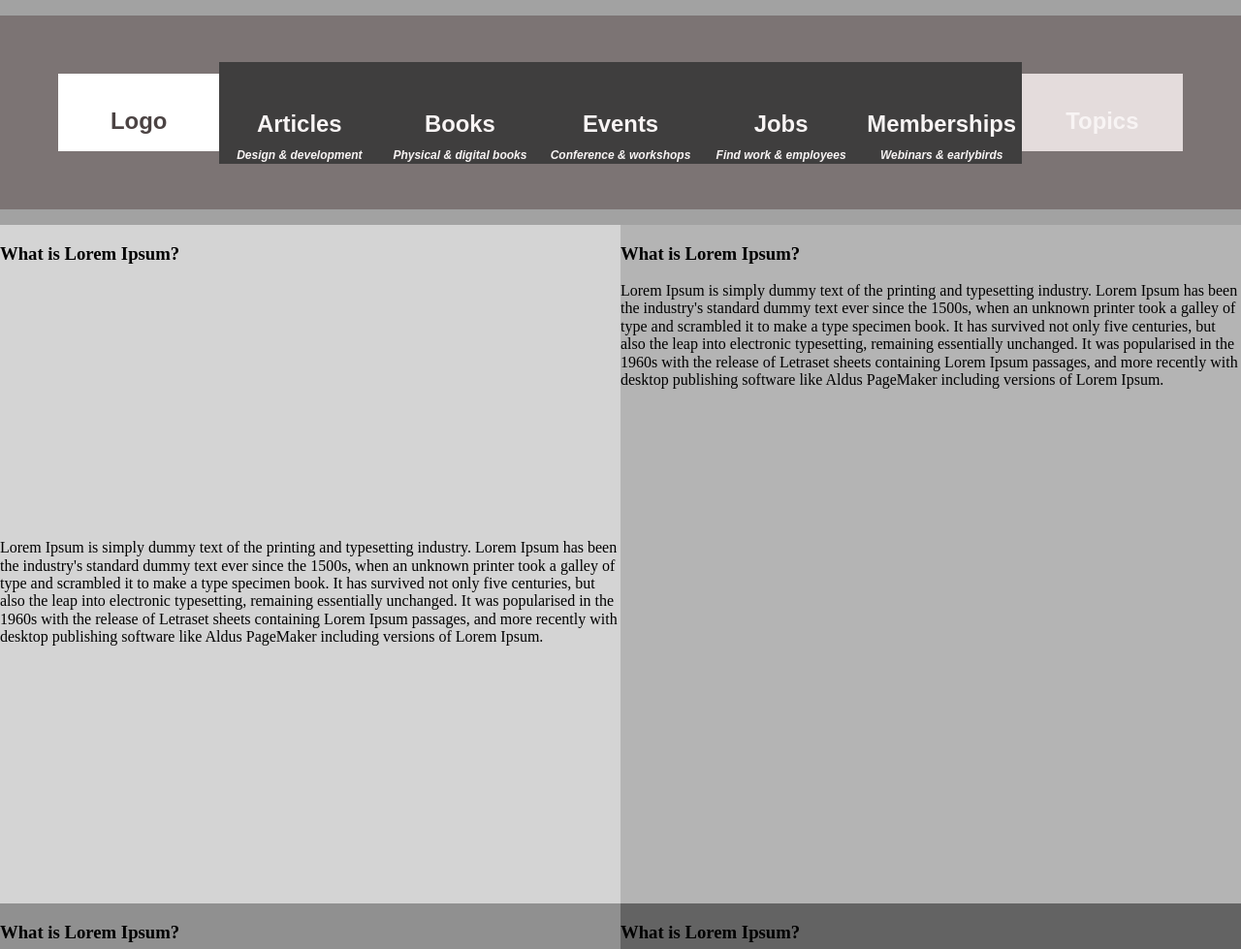
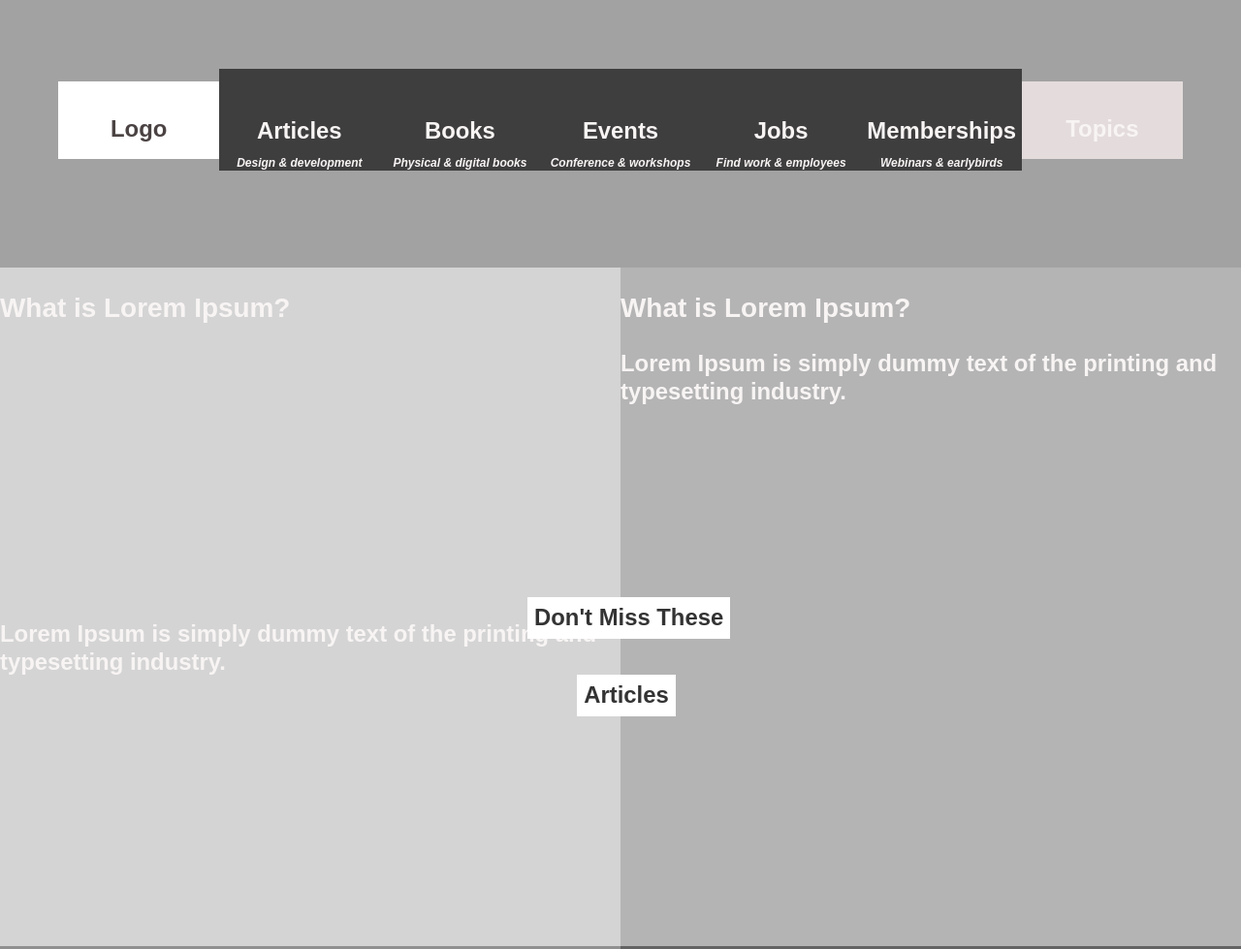
Before and after one commit to Bluette1/design-teardown, a website: page index.html in a window 1280 px wide. Shown: the top 979 px of the page at 97% size. Drawn offline with Linux system fonts and the light colour scheme.

Commit message:
Added heading styling
- Added heading styling

```diff
--- a/index.css
+++ b/index.css
@@ -14,10 +14,15 @@ body {
   max-width: 1440px;
   margin: 0 auto;
   background-color: #a2a2a2;
+  font-family: Mija, sans-serif, serif;
+  font-size: 23.8762px;
+  font-weight: 700;
+  line-height: 28.6514px;
+  color: rgb(248, 244, 244);
 }
 
 .header {
-  background-color: rgb(124, 116, 116);
+  /* background-color: rgb(124, 116, 116); */
 }
 
 .nav-bar {
@@ -75,6 +80,32 @@ body {
   display: grid;
   grid-template-columns: 1fr 1fr;
   grid-template-rows: 1fr 1fr;
+}
+
+.main-title {
+
+}
+
+.main-title-1 {
+  text-align: center;
+  background-color: white;
+  color: #333;
+  padding: 7px;
+  position: absolute;
+  top: 77%;
+  left: 42.5%;
+}
+
+
+.main-title-2 {
+  text-align: center;
+  background-color: white;
+  color: #333;
+  margin-bottom: -120px;
+  padding: 7px;
+  position: absolute;
+  top: 87%;
+  left: 46.5%;
 }
 
 .first_sec1 {
--- a/index.html
+++ b/index.html
@@ -23,35 +23,23 @@
         </ul>
     </header>
     <main>
+        <div class="main-title">
+            <span class="main-title-1">Don't Miss These </span></br> <span class="main-title-2">Articles</span>
+        </div>
         <div class="first_sec">
+
             <div class="first_sec1">
                 <h3>What is Lorem Ipsum?</h3>
-                Lorem Ipsum is simply dummy text of the printing and typesetting industry. Lorem Ipsum has been the
-                industry's standard dummy text ever since the 1500s, when an unknown printer took a galley of type and
-                scrambled it to make a type specimen book. It has survived not only five centuries, but also the leap
-                into electronic typesetting, remaining essentially unchanged. It was popularised in the 1960s with the
-                release of Letraset sheets containing Lorem Ipsum passages, and more recently with desktop publishing
-                software like Aldus PageMaker including versions of Lorem Ipsum.
+                Lorem Ipsum is simply dummy text of the printing and typesetting industry.
             </div>
             <div class="first_sec2">
                 <h3>What is Lorem Ipsum?</h3>
-                Lorem Ipsum is simply dummy text of the printing and typesetting industry. Lorem Ipsum has been the
-                industry's standard dummy text ever since the 1500s, when an unknown printer took a galley of type and
-                scrambled it to make a type specimen book. It has survived not only five centuries, but also the leap
-                into electronic typesetting, remaining essentially unchanged. It was popularised in the 1960s with the
-                release of Letraset sheets containing Lorem Ipsum passages, and more recently with desktop publishing
-                software like Aldus PageMaker including versions of Lorem Ipsum.
+                Lorem Ipsum is simply dummy text of the printing and typesetting industry.
             </div>
-            <!-- <div class="miss">Don’t Miss These Latest
-                Articles</div> -->
             <div class="first_sec3">
                 <h3>What is Lorem Ipsum?</h3>
                 Lorem Ipsum is simply dummy text of the printing and typesetting industry. Lorem Ipsum has been the
-                industry's standard dummy text ever since the 1500s, when an unknown printer took a galley of type and
-                scrambled it to make a type specimen book. It has survived not only five centuries, but also the leap
-                into electronic typesetting, remaining essentially unchanged. It was popularised in the 1960s with the
-                release of Letraset sheets containing Lorem Ipsum passages, and more recently with desktop publishing
-                software like Aldus PageMaker including versions of Lorem Ipsum.
+
             </div>
             <div class="first_sec4">
                 <h3>What is Lorem Ipsum?</h3>
```
Also changed, not shown: README.md.
